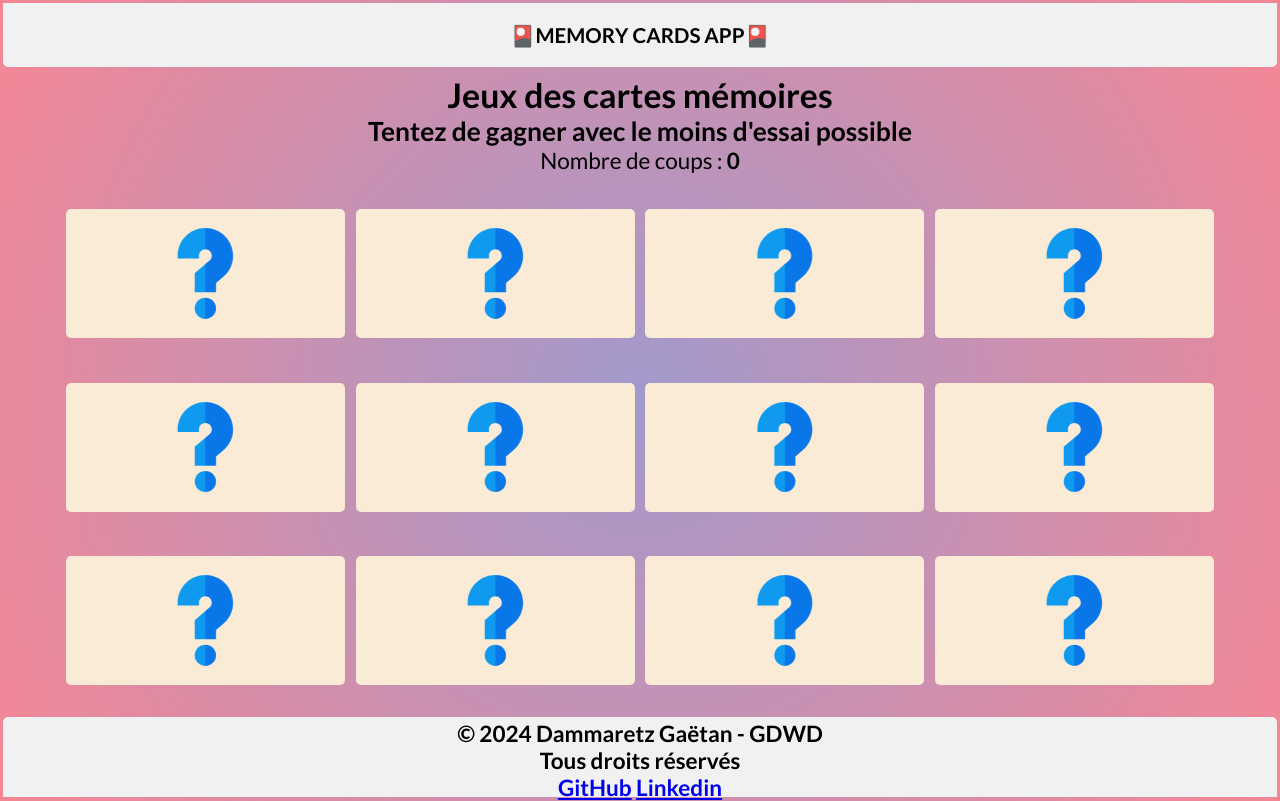
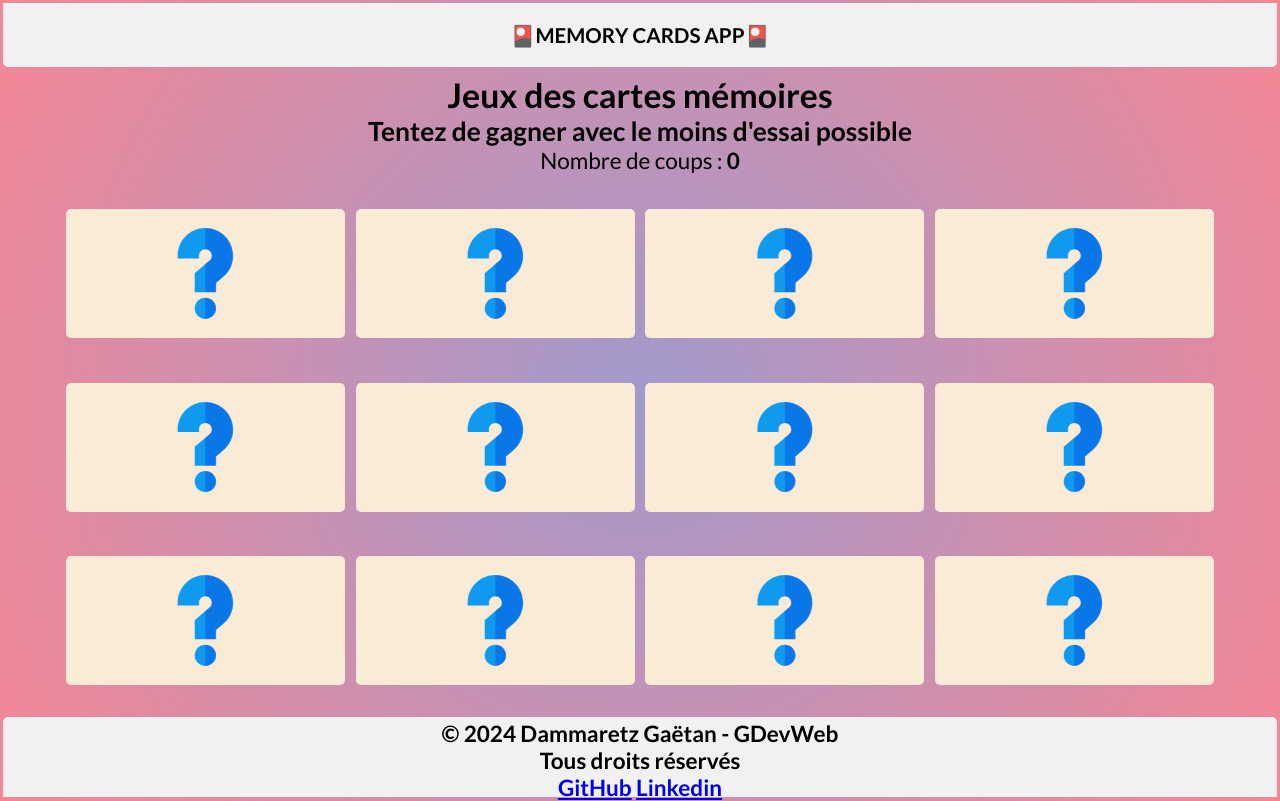
Before and after one commit to GDevWeb/Game-Memory-Card, a plain HTML site: page index.html in a window 1280 px wide. Drawn offline with Linux system fonts and the light colour scheme.

Commit message:
Update index.html

```diff
--- a/index.html
+++ b/index.html
@@ -45,7 +45,7 @@
 
     <footer>
       <div class="footer-content">
-        <p>&copy; <span id="currentYear"></span> Dammaretz Gaëtan - GDWD</p>
+        <p>&copy; <span id="currentYear"></span> Dammaretz Gaëtan - GDevWeb</p>
         <p>Tous droits réservés</p>
         <div class="footer-links">
           <a href="https://github.com/Aescanor" target="_blank">GitHub</a>
```
